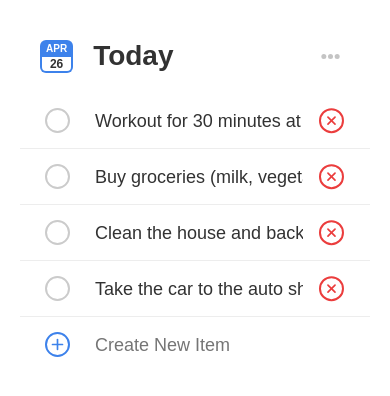
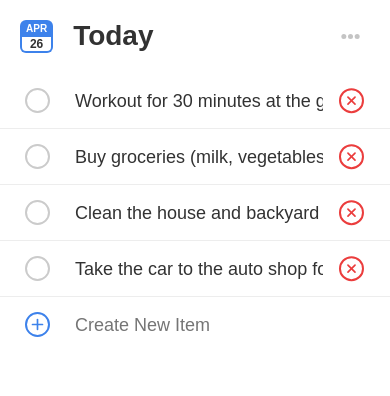
Before and after one commit to rabyyuson/modern-to-do, a React (Create React App) app: page / in a window 390 px wide. Shown: the top 396 px of the page. Built offline with nearby package versions, Linux system fonts and the light colour scheme.

Commit message:
Finalize ToDo app

```diff
--- a/src/components/ListNavigation/index.scss
+++ b/src/components/ListNavigation/index.scss
@@ -87,3 +87,10 @@
     }
   }
 }
+
+@media (max-width: 500px) {
+  .ListNavigation {
+    top: 20px;
+    right: 20px;
+  }
+}
--- a/src/components/NewItem/index.scss
+++ b/src/components/NewItem/index.scss
@@ -1,6 +1,6 @@
 .NewItem {
-  margin: 15px 20px;
-  padding: 0;
+  margin: 0;
+  padding: 15px 20px 5px 20px;
   position: relative;
   display: flex;
   flex-direction: row;
--- a/src/components/Todo/index.scss
+++ b/src/components/Todo/index.scss
@@ -4,3 +4,9 @@
   color: #323232;
   position: relative;
 }
+
+@media (max-width: 500px) {
+  .Todo {
+    padding: 20px;
+  }
+}
--- a/src/components/Todo/index.tsx
+++ b/src/components/Todo/index.tsx
@@ -28,6 +28,8 @@ class Todo extends React.Component<{}, TodoState> {
     this.handleListNavigationItemClick = this.handleListNavigationItemClick.bind(this)
 
     this.addNewItem = this.addNewItem.bind(this)
+    this.focusNewItem = this.focusNewItem.bind(this)
+    this.windowClick = this.windowClick.bind(this)
     this.setListItemEditInputRef = this.setListItemEditInputRef.bind(this)
     this.setNewItemInputRef = this.setNewItemInputRef.bind(this)
 
@@ -56,7 +58,8 @@ class Todo extends React.Component<{}, TodoState> {
   }
 
   componentDidMount() {
-    this.newItemInput?.focus()
+    this.focusNewItem()
+    window.addEventListener('click', this.windowClick)
   }
 
   addNewItem({ newItem } : { newItem: string }) {
@@ -78,6 +81,23 @@ class Todo extends React.Component<{}, TodoState> {
     })
 
     newItemInput.value = ''
+  }
+
+  focusNewItem() {
+    this.newItemInput?.focus()
+  }
+
+  windowClick(event: any) {
+    const { open, selected } = this.state.view
+    const listNavigationEllipsis = event.target.closest('.ListNavigation-ellipsis')
+    if (!listNavigationEllipsis && open) {
+      this.setState({
+        view: {
+          open: false,
+          selected,
+        }
+      })
+    }
   }
 
   handleListItemEditOnKeyUp(event: BaseSyntheticEvent & KeyboardEvent<HTMLInputElement>) {
```
